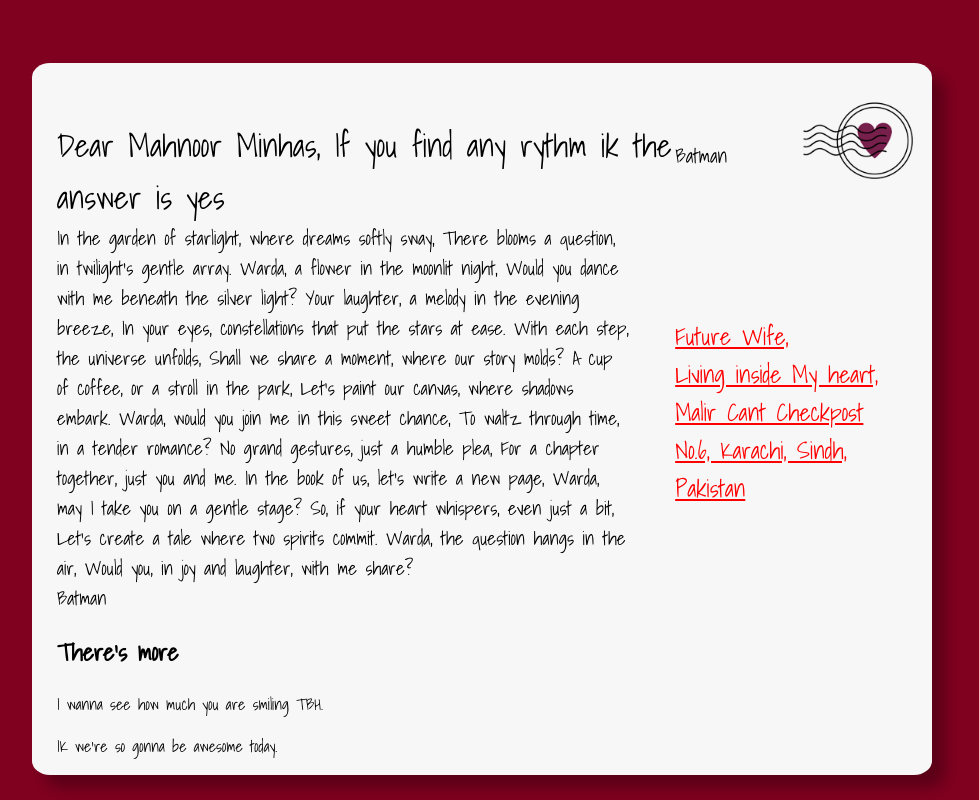
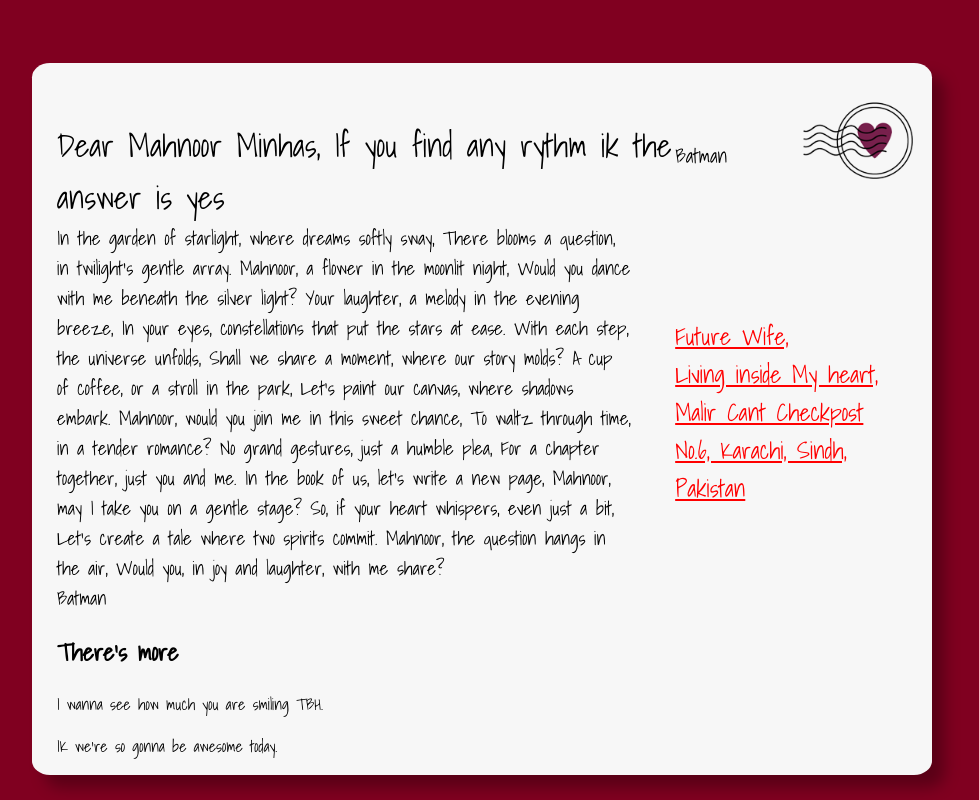
Before and after one commit to zaheerh4ck3r/ms, a plain HTML site: page git.html in a window 1280 px wide. Shown: the whole page, without its empty margins (158-1137 px from the left). Drawn offline with Linux system fonts and the light colour scheme.

Commit message:
Fixing her name

```diff
--- a/git.html
+++ b/git.html
@@ -2,7 +2,7 @@
 <html lang="en">
 <head>
     <meta charset="UTF-8">
-    <title>Warda </title>
+    <title>M-square </title>
     <!-- CSS style sheet -->
     <link href="css/git.css" rel="stylesheet">
     <!-- Tab icon -->
@@ -20,7 +20,7 @@
 
                 In the garden of starlight, where dreams softly sway,
                 There blooms a question, in twilight's gentle array.
-                Warda, a flower in the moonlit night,
+                Mahnoor, a flower in the moonlit night,
                 Would you dance with me beneath the silver light?
 
                 Your laughter, a melody in the evening breeze,
@@ -30,17 +30,17 @@
 
                 A cup of coffee, or a stroll in the park,
                 Let's paint our canvas, where shadows embark.
-                Warda, would you join me in this sweet chance,
+                Mahnoor, would you join me in this sweet chance,
                 To waltz through time, in a tender romance?
 
                 No grand gestures, just a humble plea,
                 For a chapter together, just you and me.
                 In the book of us, let's write a new page,
-                Warda, may I take you on a gentle stage?
+                Mahnoor, may I take you on a gentle stage?
 
                 So, if your heart whispers, even just a bit,
                 Let's create a tale where two spirits commit.
-                Warda, the question hangs in the air,
+                Mahnoor, the question hangs in the air,
                 Would you, in joy and laughter, with me share?
 
 
```
Also changed, not shown: index.html (+1 -1 lines).
